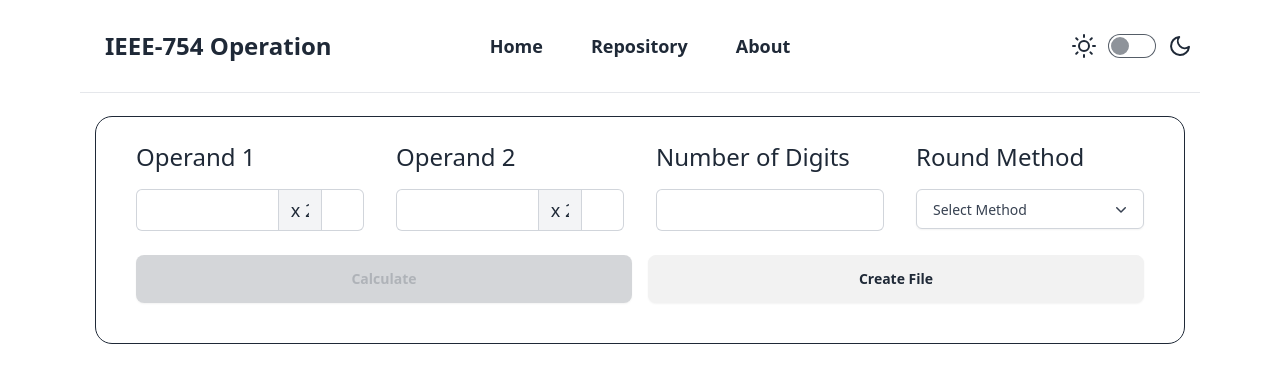
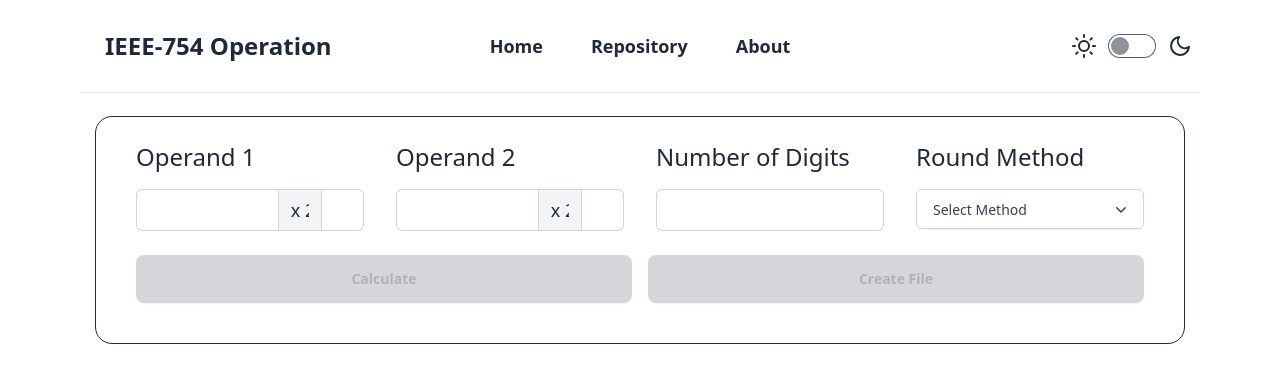
Before and after one commit to airemcs/ieee-754, a React (Vite) app: page / in a window 1280 px wide. Shown: the top 382 px of the page. Built offline with nearby package versions, Linux system fonts and the light colour scheme; what tailwindcss-opentype would draw is missing.

Commit message:
Fix Disable Button on Create File

```diff
--- a/src/components/CreateFile.jsx
+++ b/src/components/CreateFile.jsx
@@ -1,6 +1,6 @@
 import React from 'react';
 
-export default function CreateFile({ operand1Normalized, operand1Exponent, operand2Normalized, operand2Exponent, numberOfDigits, roundMethod, processOperands, applyGRS, getCarry, addBinary, applyRounding, normalizeResult }) {
+export default function CreateFile({ operand1Normalized, operand1Exponent, operand2Normalized, operand2Exponent, numberOfDigits, roundMethod, processOperands, applyGRS, getCarry, addBinary, applyRounding, normalizeResult, isDisabled }) {
   const createFile = () => {
     const content = `
       Operand 1 Normalized: ${operand1Normalized}
@@ -25,8 +25,10 @@ export default function CreateFile({ operand1Normalized, operand1Exponent, opera
   };
 
   return (
-    <button onClick={createFile} className="btn flex-1">
+  <>
+    <button onClick={createFile} className="btn flex-1" disabled={isDisabled}>
       Create File
     </button>
+  </>
   );
 }
--- a/src/components/Input.jsx
+++ b/src/components/Input.jsx
@@ -308,7 +308,8 @@ export default function Input() {
 
     <div className="flex justify-center space-x-4">
       <button onClick={handleCalculate} disabled={!isCalculateButtonEnabled()} className="btn flex-1">Calculate</button>
-      <CreateFile operand1={operand1}
+      <CreateFile isDisabled={!isCalculateButtonEnabled()}
+      operand1={operand1}
       operand2={operand2}
       operand1ExponentO={operand1Exponent}
       operand2ExponentO={operand2Exponent}
```
